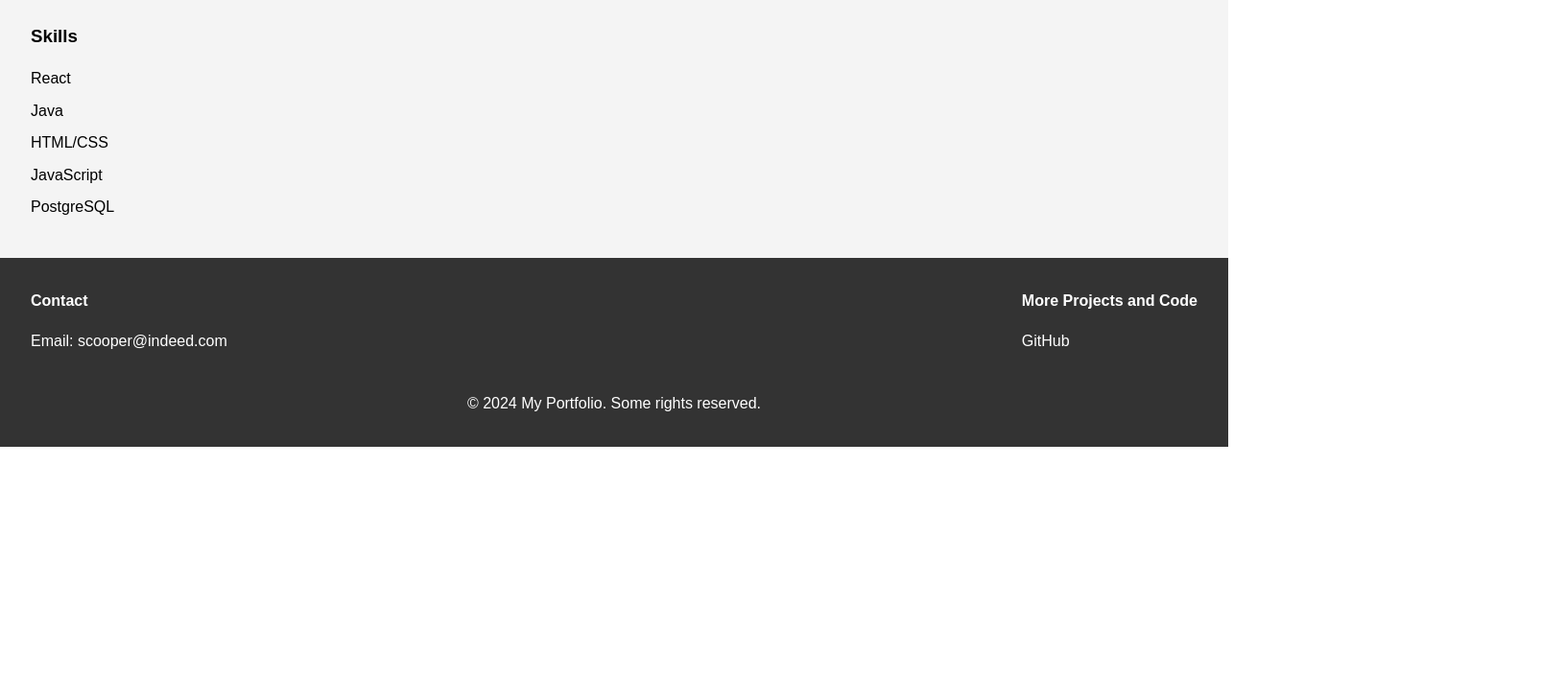
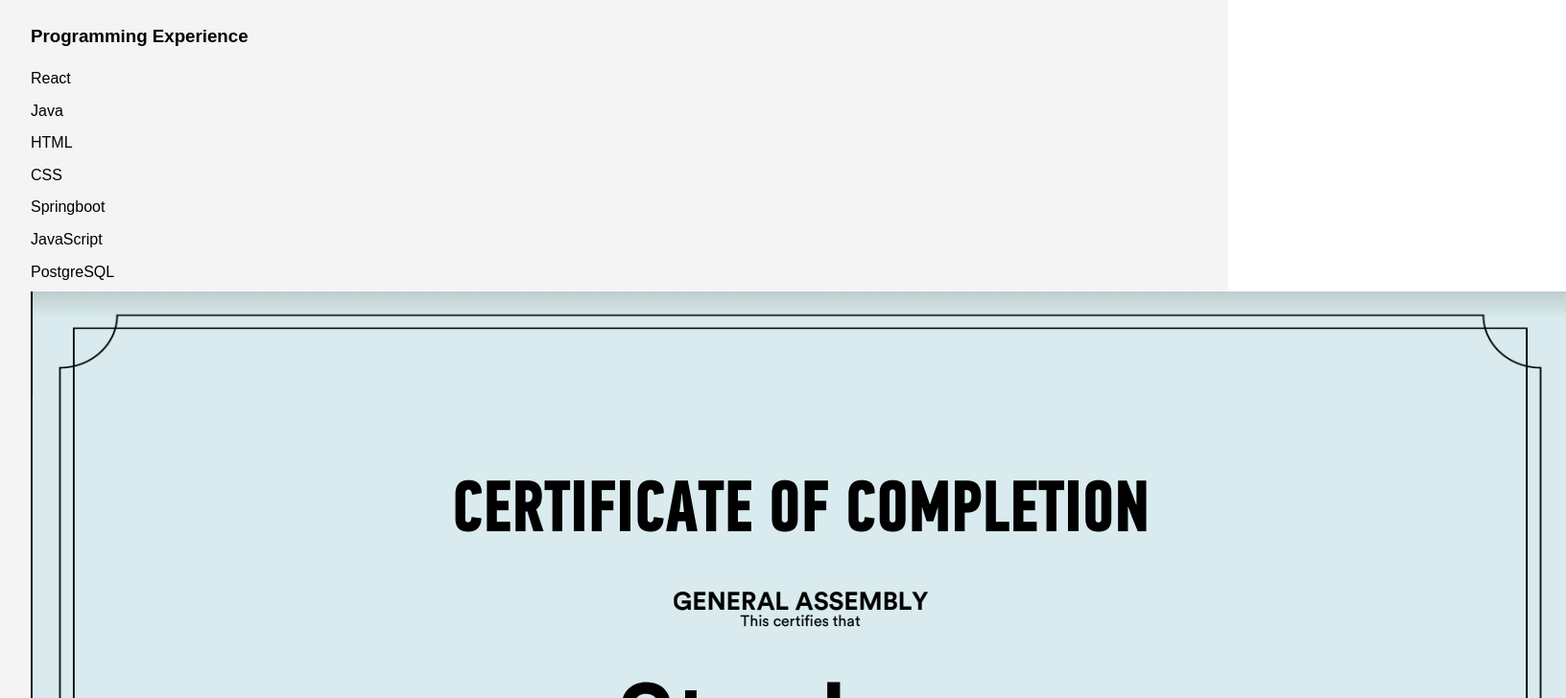
Before and after one commit to s-cooper512/portfolio, a React (Vite) app: page / in a window 1280 px wide. Shown: the part 1860-2588 px from the top of the page at 96% size, 1632 px wide, since content can reach past the window. Before the commit the page ends 2326 px from the top, so only its background shows below. Built offline with nearby package versions, Linux system fonts and the light colour scheme.

Commit message:
Adjusted aside

```diff
--- a/src/App.jsx
+++ b/src/App.jsx
@@ -66,7 +66,7 @@
               <PDFViewer/>
             </div>
             <div className="about-image">
-              <p>[Image sourced from current Slack profile]</p>
+              <br />
               <br />
               <img src="https://ca.slack-edge.com/EJYQ8J5SL-U024DR86WF9-ea6f28c1a702-512" alt="About Image" height="500px" width="100%" />
             </div>
--- a/src/components/Aside.jsx
+++ b/src/components/Aside.jsx
@@ -5,14 +5,21 @@
 function Aside() {
   return (
     <aside>
-      <h3>Skills</h3>
+      <div>
+      <h3>Programming Experience</h3>
       <ul>
         <li>React</li>
         <li>Java</li>
-        <li>HTML/CSS</li>
+        <li>HTML</li>
+        <li>CSS</li>
+        <li>Springboot</li>
         <li>JavaScript</li>
         <li>PostgreSQL</li>
       </ul>
+      </div>
+      <div>
+        <img src="GACert.png" alt="General Assembly Programming Certificate" />
+      </div>
     </aside>
   );
 }
```
Also changed, not shown: public/GACert.png (added).
